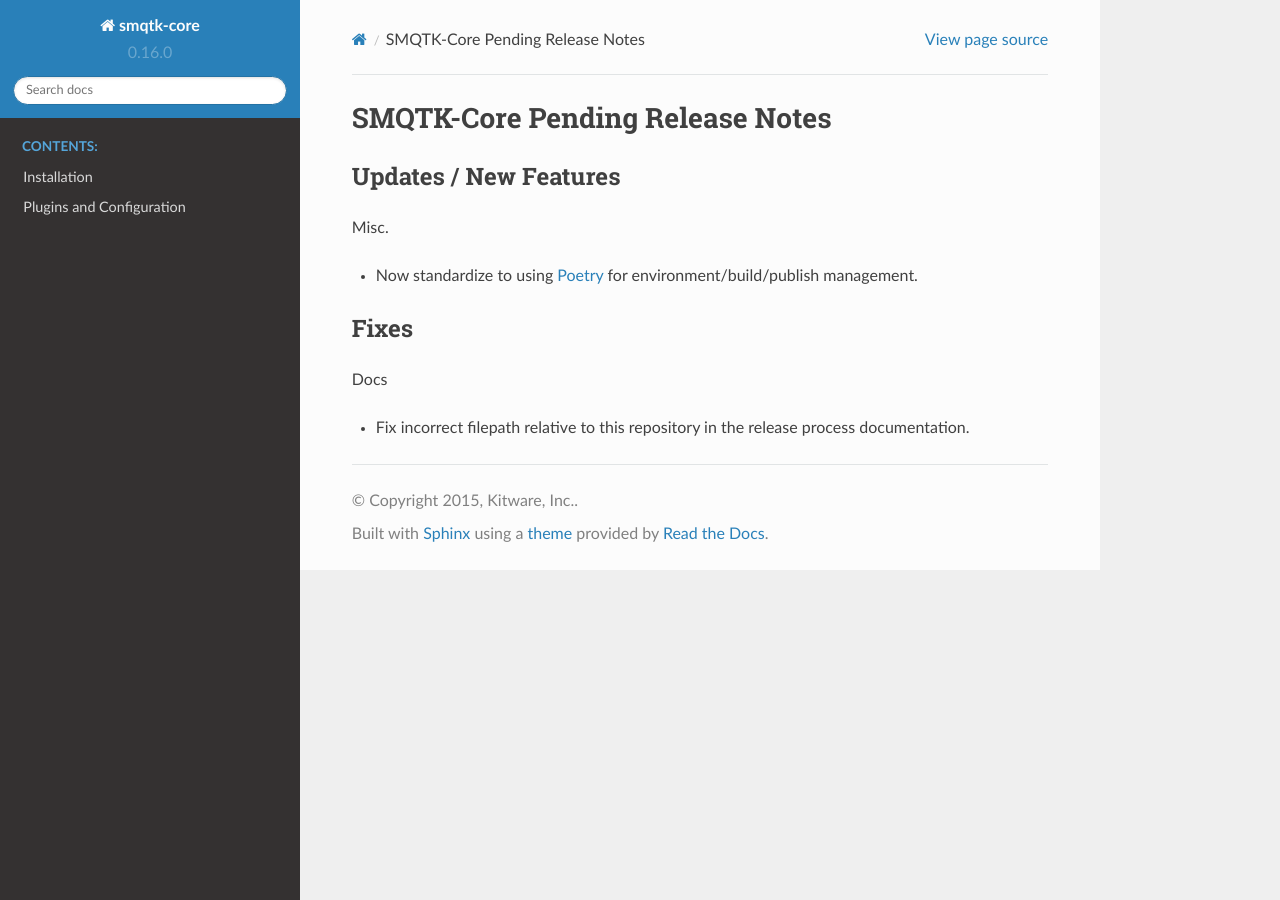
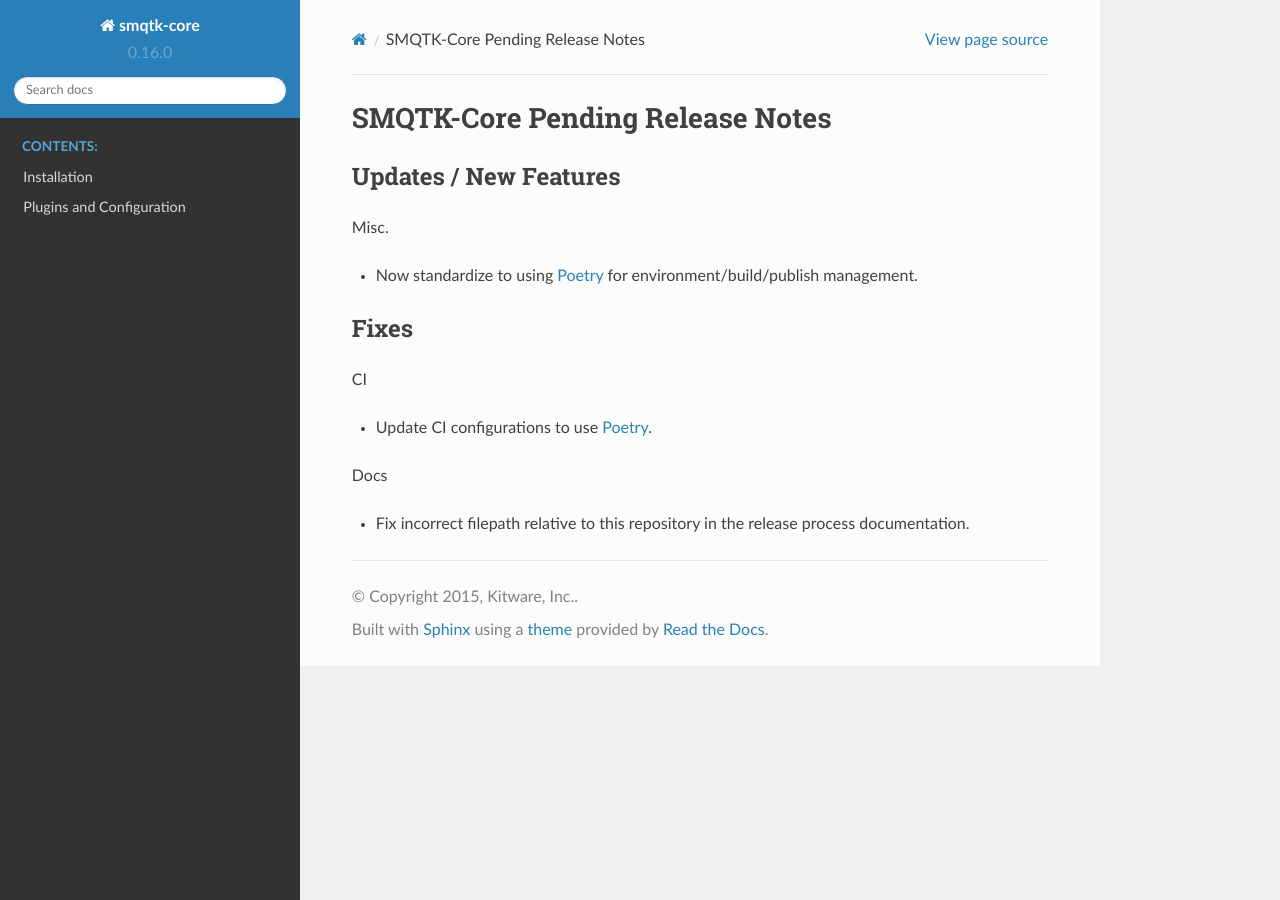
Before and after one commit to Kitware/SMQTK-Core, a Sphinx documentation site: the page built from docs/release_notes/pending_release.rst, in a window 1280 px wide. Built offline with Sphinx 7.4.7 and the Read the Docs theme 2.0.0, drawn with Linux system fonts in a browser that asks for light colours; pages that are not in the unit, such as notebooks, are missing from menus; the version number is read from the project's files by our own code.

Commit message:
Fix github and gitlab CI workflows to use poetry
Introduce local composite action to handle shared job steps.

```diff
--- a/docs/release_notes/pending_release.rst
+++ b/docs/release_notes/pending_release.rst
@@ -13,6 +13,10 @@ Misc.
 Fixes
 -----
 
+CI
+
+* Update CI configurations to use `Poetry`_.
+
 Docs
 
 * Fix incorrect filepath relative to this repository in the release process
```
Also changed, not shown: .gitlab-ci.yml, 3 other files.
